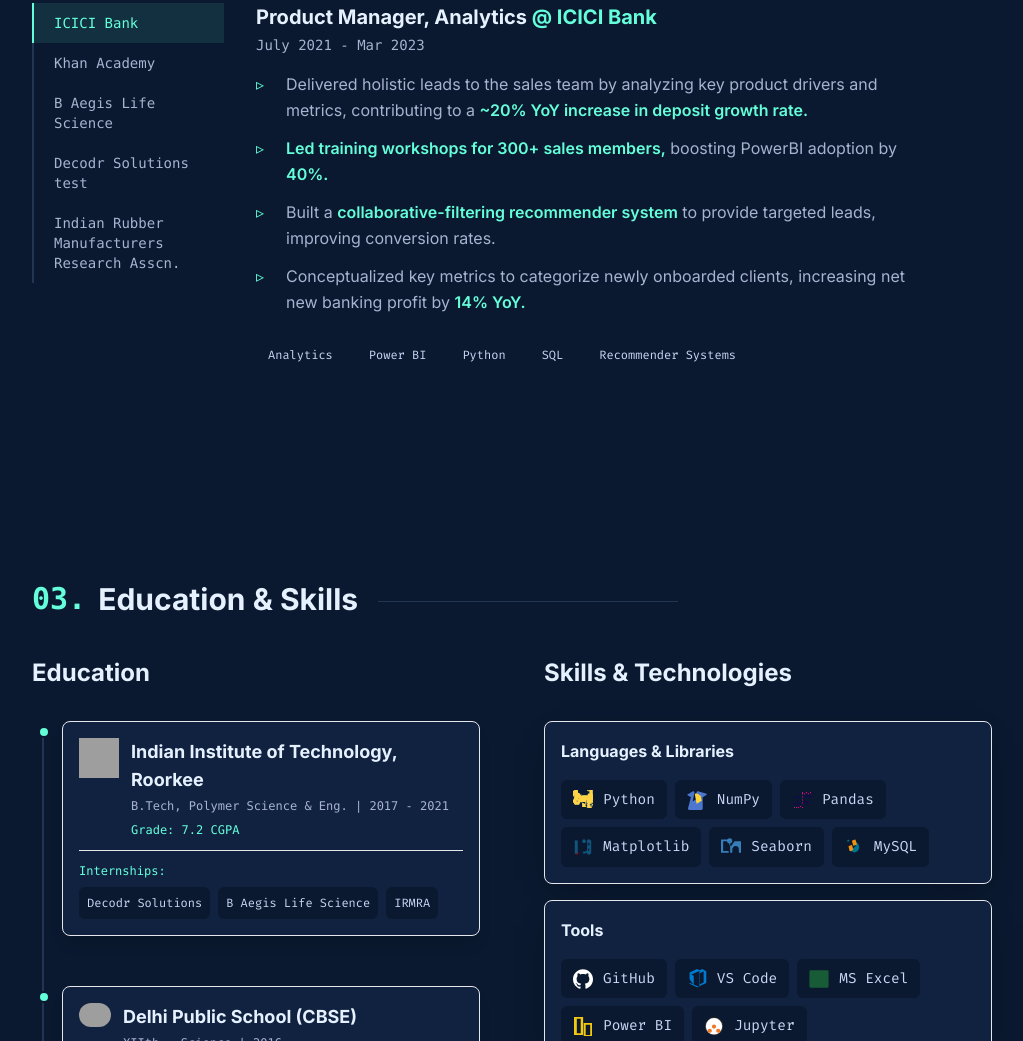
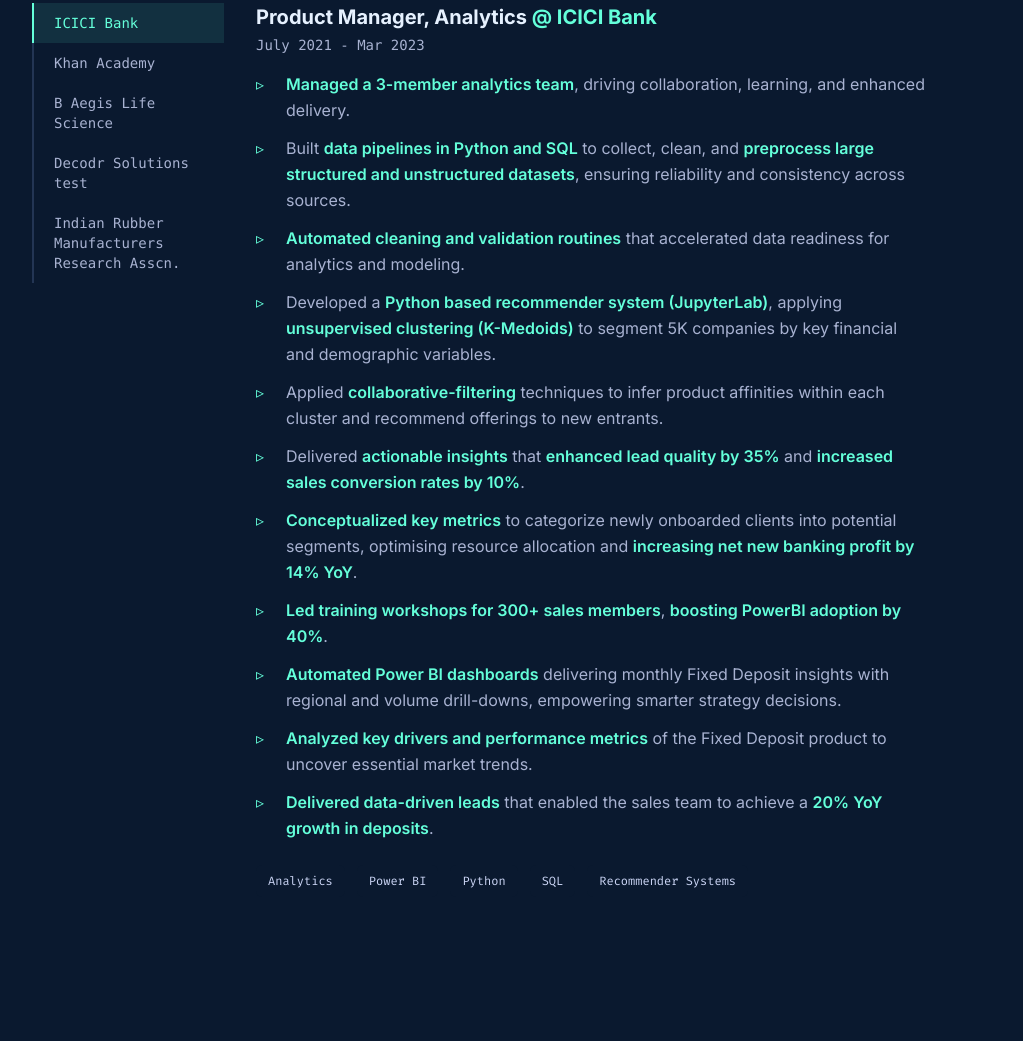
Before and after one commit to Kush-Thakral/kush-thakral.github.io, a plain HTML site: page index.html in a window 1280 px wide. Shown: the part 983-2024 px from the top of the page, without its empty margins (128-1151 px from the left). Drawn offline with nearby package versions, Linux system fonts and the light colour scheme; grey boxes are pictures that could not be loaded.

Commit message:
Update index.html
Added points for ICICI

```diff
--- a/index.html
+++ b/index.html
@@ -442,10 +442,17 @@
                            <h3 class="text-xl font-bold text-light-slate">Product Manager, Analytics <span class="text-green">@ ICICI Bank</span></h3>
                            <p class="font-mono text-sm mt-1 mb-4">July 2021 - Mar 2023</p>
                            <ul class="space-y-3 custom-list">
-                               <li>Delivered holistic leads to the sales team by analyzing key product drivers and metrics, contributing to a <span class="text-green font-semibold">~20% YoY increase in deposit growth rate.</span></li>
-                               <li><span class="text-green font-semibold">Led training workshops for 300+ sales members,</span> boosting PowerBI adoption by <span class="text-green font-semibold">40%.</span></li>
-                               <li>Built a <span class="text-green font-semibold">collaborative-filtering recommender system</span> to provide targeted leads, improving conversion rates.</li>
-                               <li>Conceptualized key metrics to categorize newly onboarded clients, increasing net new banking profit by <span class="text-green font-semibold">14% YoY.</span></li>
+                               <li><span class="text-green font-semibold">Managed a 3-member analytics team</span>, driving collaboration, learning, and enhanced delivery.</li>
+                               <li>Built <span class="text-green font-semibold">data pipelines in Python and SQL</span> to collect, clean, and <span class="text-green font-semibold">preprocess large structured and unstructured datasets</span>, ensuring reliability and consistency across sources.</li>
+                               <li><span class="text-green font-semibold">Automated cleaning and validation routines</span> that accelerated data readiness for analytics and modeling.</li>
+                               <li>Developed a <span class="text-green font-semibold">Python based recommender system (JupyterLab)</span>, applying <span class="text-green font-semibold">unsupervised clustering (K-Medoids)</span> to segment 5K companies by key financial and demographic variables.</li>
+                               <li>Applied <span class="text-green font-semibold">collaborative-filtering</span> techniques to infer product affinities within each cluster and recommend offerings to new entrants.</li>
+                               <li>Delivered <span class="text-green font-semibold">actionable insights</span> that <span class="text-green font-semibold">enhanced lead quality by 35%</span> and <span class="text-green font-semibold">increased sales conversion rates by 10%</span>.</li>
+                               <li><span class="text-green font-semibold">Conceptualized key metrics</span> to categorize newly onboarded clients into potential segments, optimising resource allocation and <span class="text-green font-semibold">increasing net new banking profit by 14% YoY</span>.</li>
+                               <li><span class="text-green font-semibold">Led training workshops for 300+ sales members</span>, <span class="text-green font-semibold">boosting PowerBI adoption by 40%</span>.</li>
+                               <li><span class="text-green font-semibold">Automated Power BI dashboards</span> delivering monthly Fixed Deposit insights with regional and volume drill-downs, empowering smarter strategy decisions.</li>
+                               <li><span class="text-green font-semibold">Analyzed key drivers and performance metrics</span> of the Fixed Deposit product to uncover essential market trends.</li>
+                               <li><span class="text-green font-semibold">Delivered data-driven leads</span> that enabled the sales team to achieve a <span class="text-green font-semibold">20% YoY growth in deposits</span>.</li>
                            </ul>
                            <div class="flex flex-wrap gap-3 mt-6">
                                <span class="skill-item text-xs">Analytics</span>
```
